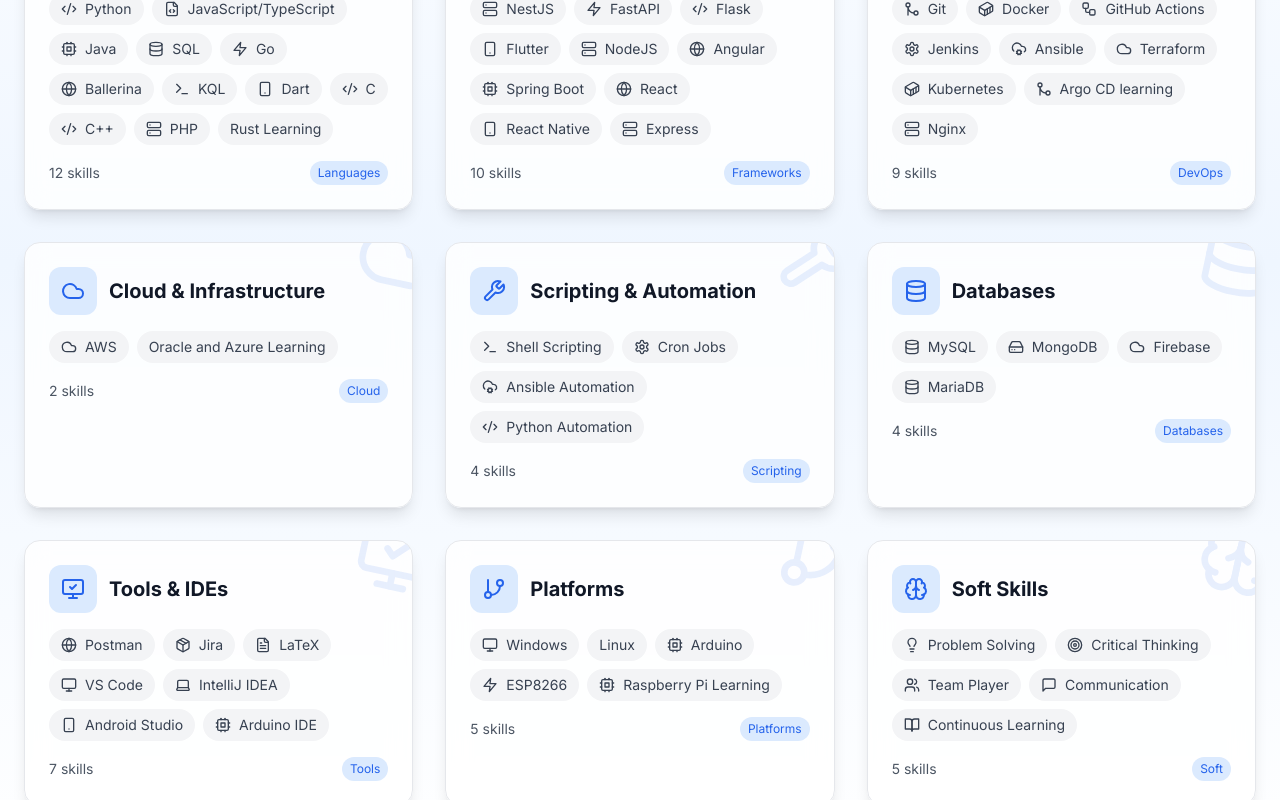
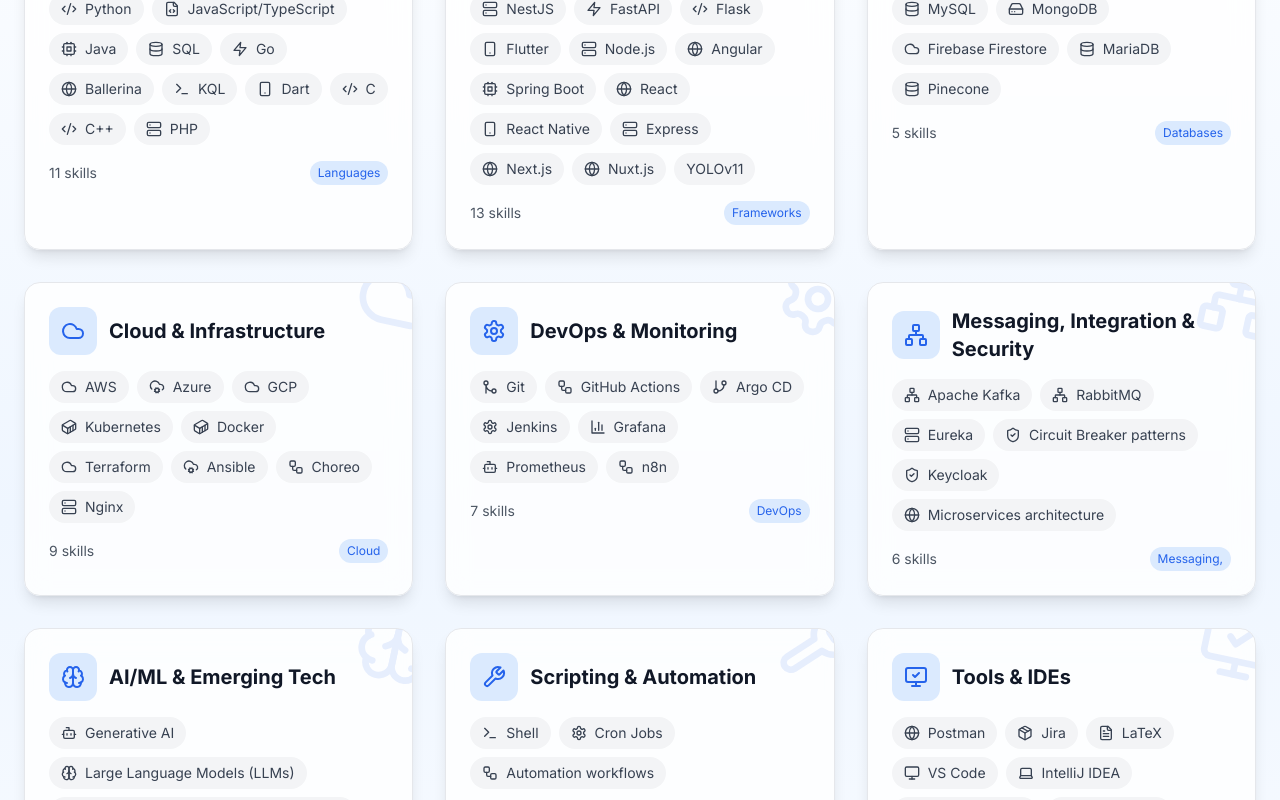
Before and after one commit to vipunsanjana/New_Portfolio, a React (Vite) app: page / in a window 1280 px wide. Shown: the part 3600-4400 px from the top of the page. Built offline with nearby package versions, Linux system fonts and the light colour scheme.

Commit message:
Enhance Education, Projects, and Skills components with updated entries, improved descriptions, and additional technologies for better representation of qualifications and expertise.

```diff
--- a/src/components/Education.tsx
+++ b/src/components/Education.tsx
@@ -7,6 +7,13 @@
 
 const Education: React.FC<EducationProps> = ({ darkMode }) => {
   const educationData = [
+      {
+      icon: GraduationCap,
+      title: "B.Sc (Software Engineering) Hon's",
+      institution: "University of Kelaniya - Faculty of Science",
+      year: "2022 - Present",
+      stream: "Net Centric Applications domain, Mobile Computing Applications domain, Data Science and Engineering Applications domain"
+    },
     {
       icon: School,
       title: "G.C.E. Advanced Level",
@@ -14,13 +21,6 @@
       year: "2020",
       stream: "Physical Science",
       result: "A - Combined Maths | B - Physics | B - Chemistry, Z-Score - 1.6"
-    },
-    {
-      icon: GraduationCap,
-      title: "B.Sc (Software Engineering) Hon's",
-      institution: "University of Kelaniya - Faculty of Science",
-      year: "2022 - Present",
-      stream: "Net Centric Applications domain, Mobile Computing Applications domain, Data Science and Engineering Applications domain"
     },
     {
       icon: BadgeCheck,
--- a/src/components/Projects.tsx
+++ b/src/components/Projects.tsx
@@ -162,14 +162,14 @@
       title: 'Spring Microservices Complete Blueprint',
       description: 'A complete end-to-end microservices architecture built with Spring Boot and Spring Cloud. Includes service discovery (Eureka), API Gateway, Keycloak security, inter-service communication, and circuit breakers.',
       image: 'https://images.pexels.com/photos/1181345/pexels-photo-1181345.jpeg?auto=compress&cs=tinysrgb&w=800', // microservices image
-      technologies: ['Java', 'Spring Boot', 'Spring Cloud', 'Eureka', 'Keycloak'],
+      technologies: ['Java', 'Spring Boot', 'Spring Cloud', 'Eureka', 'Keycloak', 'Docker', 'Kafka', 'MySQL', 'MongoDB', 'Circuit Breaker', 'Grafana', 'Prometheus'],
       githubUrl: 'https://github.com/vipunsanjana/Spring-Microservices-Complete-Blueprint',
       date: '2024',
       category: 'Backend',
       deployment: 'Microservices Architecture'
     },
     {
-      title: 'MLOps Diabetes Prediction API',
+      title: 'MLOps Diabetes Prediction API with FastAPI & Kubernetes',
       description: 'MLOps-ready Diabetes Prediction API using FastAPI, Docker, and Kubernetes. Includes automated CI/CD with GitHub Actions, versioned Docker images, and secure secret management.',
       image: 'https://images.pexels.com/photos/4021775/pexels-photo-4021775.jpeg?auto=compress&cs=tinysrgb&w=800', // ML prediction image
       technologies: ['FastAPI', 'Random Forest', 'Docker', 'Kubernetes', 'GitHub Actions'],
@@ -179,20 +179,16 @@
       deployment: 'Kubernetes Cluster'
     },
     {
-      title: 'Classical Machine Learning Models Suite',
-      description: 'Implementations of core ML algorithms including SVM, Decision Trees, KNN, and Ensemble Methods with preprocessing, tuning, and evaluation on real datasets.',
-      image: 'https://images.pexels.com/photos/1181671/pexels-photo-1181671.jpeg?auto=compress&cs=tinysrgb&w=800',
-      technologies: ['Python', 'Scikit-learn', 'XGBoost', 'mlxtend', 'Jupyter Notebook'],
-      githubUrl: [
-        'https://github.com/vipunsanjana/MLO-SVM-Bank-Marketing-Classifier-ML',
-        'https://github.com/vipunsanjana/MLO-Ensemble-Methods-ML',
-        'https://github.com/vipunsanjana/MLO-Decision-Tree-Classification-Regression',
-        'https://github.com/vipunsanjana/MLO-KNN-Classification-Regression'
-      ],
+      title: 'AutoSecOps: Automated Vulnerability Detection in DevSecOps (Pending)',
+      description: 'Ongoing final year research project focused on automating vulnerability detection in DevSecOps pipelines. Integrates ML models for vulnerability prediction, security automation, and visualization dashboards.',
+      image: 'https://images.pexels.com/photos/5380643/pexels-photo-5380643.jpeg?auto=compress&cs=tinysrgb&w=800', // Cybersecurity-themed image
+      technologies: ['Cybersecurity', 'Artificial Intelligence (AI)', 'DevSecOps', 'Machine Learning'],
+      githubUrl: 'Private Repository',
       date: '2025',
-      category: 'AI/ML',
-      deployment: 'Jupyter Notebook'
+      category: 'Cybersecurity + AI',
+      deployment: 'Security Automation Research'
     }
+
   ];
 
   return (
--- a/src/components/Skills.tsx
+++ b/src/components/Skills.tsx
@@ -29,7 +29,13 @@
   Users,
   MessageSquare,
   Target,
-  BookOpen
+  BookOpen,
+  Network,
+  ShieldCheck,
+  Binary,
+  BarChart3,
+  Bot,
+  WorkflowIcon,
 } from 'lucide-react';
 
 interface SkillsProps {
@@ -37,112 +43,203 @@
 }
 
 const Skills: React.FC<SkillsProps> = ({ darkMode }) => {
-
   // Technology-specific icons mapping
   const techIcons: { [key: string]: any } = {
     // Languages
-    'Python': Code2,
+    Python: Code2,
     'JavaScript/TypeScript': FileCode,
-    'Java': Cpu,
-    'SQL': Database,
-    'Go': Zap,
-    'Ballerina': Globe,
-    'KQL': Terminal,
-    'Dart': Smartphone,
-    'C': Code2,
+    Java: Cpu,
+    SQL: Database,
+    Go: Zap,
+    Ballerina: Globe,
+    KQL: Terminal,
+    Dart: Smartphone,
+    C: Code2,
     'C++': Code2,
-    'PHP': Server,
+    PHP: Server,
 
-    // Frameworks
-    'NestJS': Server,
-    'FastAPI': Zap,
-    'Flask': Code2,
-    'Flutter': Smartphone,
-    'NodeJS': Server,
-    'Angular': Globe,
+    // Frameworks & Libraries
+    NestJS: Server,
+    FastAPI: Zap,
+    Flask: Code2,
+    Flutter: Smartphone,
+    'Node.js': Server,
+    Angular: Globe,
     'Spring Boot': Cpu,
-    'React': Globe,
+    React: Globe,
     'React Native': Smartphone,
-    'Express': Server,
-
-    // DevOps
-    'Git': GitMerge,
-    'Docker': Container,
-    'GitHub Actions': Workflow,
-    'Jenkins': Settings,
-    'Ansible': CloudCog,
-    'Terraform': Cloud,
-    'Kubernetes': Container,
-    'Argo CD learning': GitMerge,
-    'Nginx': Server, // Added Nginx
-
-    // Cloud
-    'AWS': Cloud,
-    'Oracle': Database,
-    'Azure Learning': CloudCog,
-
-    // Scripting
-    'Shell Scripting': Terminal,
-    'Cron Jobs': Settings,
-    'Ansible Automation': CloudCog,
-    'Python Automation': Code2,
+    Express: Server,
+    'Next.js': Globe,
+    'Nuxt.js': Globe,
 
     // Databases
-    'MySQL': Database,
-    'MongoDB': HardDrive,
-    'Firebase': Cloud,
-    'MariaDB': Database,
+    MySQL: Database,
+    MongoDB: HardDrive,
+    'Firebase Firestore': Cloud,
+    MariaDB: Database,
+    Pinecone: Database,
 
-    // Tools
-    'Postman': Globe,
-    'Jira': Package,
-    'LaTeX': FileText,
+    // Cloud & Infrastructure
+    AWS: Cloud,
+    Azure: CloudCog,
+    GCP: Cloud,
+    Kubernetes: Container,
+    Docker: Container,
+    Terraform: Cloud,
+    Ansible: CloudCog,
+    Choreo: WorkflowIcon,
+    Nginx: Server,
+
+    // DevOps & Monitoring
+    Git: GitMerge,
+    'GitHub Actions': Workflow,
+    Jenkins: Settings,
+    'Argo CD': GitBranch,
+    Grafana: BarChart3,
+    Prometheus: Bot,
+    n8n: Workflow,
+
+    // Messaging, Integration & Security
+    'Apache Kafka': Network,
+    RabbitMQ: Network,
+    Eureka: Server,
+    'Circuit Breaker patterns': ShieldCheck,
+    Keycloak: ShieldCheck,
+    'Microservices architecture': Globe,
+
+    // AI/ML & Emerging Tech
+    'Generative AI': Bot,
+    'Large Language Models (LLMs)': Brain,
+    'Retrieval-Augmented Generation (RAG)': Binary,
+    MLOps: Bot,
+    'scikit-learn': Code2,
+    PyTorch: Zap,
+    TensorFlow: Zap,
+    CrewAI: Bot,
+    MCP: Globe,
+
+    // Scripting & Automation
+    Shell: Terminal,
+    'Cron Jobs': Settings,
+    'Automation workflows': Workflow,
+
+    // Tools & IDEs
+    Postman: Globe,
+    Jira: Package,
+    LaTeX: FileText,
     'VS Code': Monitor,
     'IntelliJ IDEA': Laptop,
     'Android Studio': Smartphone,
     'Arduino IDE': Cpu,
 
-    // Platforms
-    'Windows': Monitor,
-    'Linux (Ubuntu, Kali)': Terminal,
-    'Arduino': Cpu,
-    'ESP8266': Zap,
-    'Raspberry Pi Learning': Cpu,
+    // Platforms & Hardware
+    Windows: Monitor,
+    Linux: Terminal,
+    Arduino: Cpu,
+    ESP8266: Zap,
+    'Raspberry Pi': Cpu,
 
     // Soft Skills
     'Problem Solving': Lightbulb,
     'Critical Thinking': Target,
-    'Team Player': Users,
-    'Communication': MessageSquare,
-    'Continuous Learning': BookOpen
+    Teamwork: Users,
+    Communication: MessageSquare,
+    'Continuous Learning': BookOpen,
   };
 
   const techDetails = [
-    { icon: TerminalSquare, title: 'Languages', content: 'Python, JavaScript/TypeScript, Java, SQL, Go, Ballerina, KQL, Dart, C, C++, PHP, Rust Learning' },
-    { icon: Layers, title: 'Frameworks', content: 'NestJS, FastAPI, Flask, Flutter, NodeJS, Angular, Spring Boot, React, React Native, Express' },
-    { icon: Settings, title: 'DevOps Tools & Platforms', content: 'Git, Docker, GitHub Actions, Jenkins, Ansible, Terraform, Kubernetes, Argo CD learning, Nginx' }, // Added Nginx
-    { icon: Cloud, title: 'Cloud & Infrastructure', content: 'AWS, Oracle and Azure Learning' },
-    { icon: Wrench, title: 'Scripting & Automation', content: 'Shell Scripting, Cron Jobs, Ansible Automation, Python Automation' },
-    { icon: Database, title: 'Databases', content: 'MySQL, MongoDB, Firebase, MariaDB' },
-    { icon: MonitorCheck, title: 'Tools & IDEs', content: 'Postman, Jira, LaTeX, VS Code, IntelliJ IDEA, Android Studio, Arduino IDE' },
-    { icon: GitBranch, title: 'Platforms', content: 'Windows, Linux, Arduino, ESP8266, Raspberry Pi Learning' },
-    { icon: Brain, title: 'Soft Skills', content: 'Problem Solving, Critical Thinking, Team Player, Communication, Continuous Learning' }
+    {
+      icon: TerminalSquare,
+      title: 'Languages',
+      content:
+        'Python, JavaScript/TypeScript, Java, SQL, Go, Ballerina, KQL, Dart, C, C++, PHP',
+    },
+    {
+      icon: Layers,
+      title: 'Frameworks & Libraries',
+      content:
+        'NestJS, FastAPI, Flask, Flutter, Node.js, Angular, Spring Boot, React, React Native, Express, Next.js, Nuxt.js, YOLOv11',
+    },
+    {
+      icon: Database,
+      title: 'Databases',
+      content: 'MySQL, MongoDB, Firebase Firestore, MariaDB, Pinecone',
+    },
+    {
+      icon: Cloud,
+      title: 'Cloud & Infrastructure',
+      content: 'AWS, Azure, GCP, Kubernetes, Docker, Terraform, Ansible, Choreo, Nginx',
+    },
+    {
+      icon: Settings,
+      title: 'DevOps & Monitoring',
+      content: 'Git, GitHub Actions, Argo CD, Jenkins, Grafana, Prometheus, n8n',
+    },
+    {
+      icon: Network,
+      title: 'Messaging, Integration & Security',
+      content:
+        'Apache Kafka, RabbitMQ, Eureka, Circuit Breaker patterns, Keycloak, Microservices architecture',
+    },
+    {
+      icon: Brain,
+      title: 'AI/ML & Emerging Tech',
+      content:
+        'Generative AI, Large Language Models (LLMs), Retrieval-Augmented Generation (RAG), YOLOv11, MLOps, scikit-learn, PyTorch, TensorFlow, CrewAI, MCP',
+    },
+    {
+      icon: Wrench,
+      title: 'Scripting & Automation',
+      content: 'Shell, Cron Jobs, Automation workflows',
+    },
+    {
+      icon: MonitorCheck,
+      title: 'Tools & IDEs',
+      content: 'Postman, Jira, LaTeX, VS Code, IntelliJ IDEA, Android Studio, Arduino IDE',
+    },
+    {
+      icon: GitBranch,
+      title: 'Platforms & Hardware',
+      content: 'Windows, Linux, Arduino, ESP8266, Raspberry Pi',
+    },
+    {
+      icon: Brain,
+      title: 'Soft Skills',
+      content:
+        'Problem Solving, Critical Thinking, Teamwork, Communication, Continuous Learning',
+    },
   ];
 
   const parseSkills = (content: string) => {
-    return content.split(', ').map(skill => skill.trim());
+    return content.split(', ').map((skill) => skill.trim());
   };
 
   return (
-    <section id="skills" className={`py-20 ${darkMode ? 'bg-gray-900' : 'bg-gradient-to-b from-white via-blue-50 to-white'}`}>
+    <section
+      id="skills"
+      className={`py-20 ${
+        darkMode
+          ? 'bg-gray-900'
+          : 'bg-gradient-to-b from-white via-blue-50 to-white'
+      }`}
+    >
       <div className="container mx-auto px-6">
-
         <div className="text-center mb-16">
-          <h2 className={`text-3xl sm:text-4xl md:text-5xl font-bold mb-4 ${darkMode ? 'text-white' : 'text-gray-900'}`}>
+          <h2
+            className={`text-3xl sm:text-4xl md:text-5xl font-bold mb-4 ${
+              darkMode ? 'text-white' : 'text-gray-900'
+            }`}
+          >
             Skills & Technologies
           </h2>
-          <div className={`w-24 h-1 mx-auto mb-6 bg-gradient-to-r from-blue-500 to-purple-500 rounded-full`}></div>
-          <p className={`text-lg ${darkMode ? 'text-gray-400' : 'text-gray-600'}`}>
+          <div
+            className={`w-24 h-1 mx-auto mb-6 bg-gradient-to-r from-blue-500 to-purple-500 rounded-full`}
+          ></div>
+          <p
+            className={`text-lg ${
+              darkMode ? 'text-gray-400' : 'text-gray-600'
+            }`}
+          >
             Tools and tech I work with to bring ideas to life.
           </p>
         </div>
@@ -157,21 +254,27 @@
                   : 'bg-white/80 backdrop-blur-md border border-gray-200 hover:border-blue-400 shadow-lg hover:shadow-xl'
               }`}
               style={{
-                animationDelay: `${index * 100}ms`
+                animationDelay: `${index * 100}ms`,
               }}
             >
               {/* Header with Icon and Title */}
               <div className="flex items-center gap-3 mb-4">
-                <div className={`p-3 rounded-xl ${
+                <div
+                  className={`p-3 rounded-xl ${
                     darkMode ? 'bg-blue-500/20' : 'bg-blue-100'
-                }`}>
-                  <tech.icon className={`w-6 h-6 ${
+                  }`}
+                >
+                  <tech.icon
+                    className={`w-6 h-6 ${
                       darkMode ? 'text-blue-400' : 'text-blue-600'
-                  }`} />
+                    }`}
+                  />
                 </div>
-                <h4 className={`text-xl font-bold ${
+                <h4
+                  className={`text-xl font-bold ${
                     darkMode ? 'text-white' : 'text-gray-900'
-                }`}>
+                  }`}
+                >
                   {tech.title}
                 </h4>
               </div>
@@ -187,47 +290,54 @@
                         : 'bg-gray-100 text-gray-700 hover:bg-blue-100 hover:text-blue-700'
                     }`}
                     style={{
-                      animationDelay: `${index * 100 + skillIndex * 50}ms`
+                      animationDelay: `${index * 100 + skillIndex * 50}ms`,
                     }}
                   >
-                    {techIcons[skill] && (() => {
+                    {techIcons[skill] &&
+                      (() => {
                         const IconComponent = techIcons[skill];
                         return <IconComponent className="w-4 h-4" />;
                       })()}
-                  <span
-                      className="whitespace-nowrap"
-                    >
-                      {skill}
-                    </span>
+                    <span className="whitespace-nowrap">{skill}</span>
                   </div>
                 ))}
               </div>
 
               {/* Skill Count Badge */}
               <div className="mt-4 flex justify-between items-center">
-                <span className={`text-sm ${
+                <span
+                  className={`text-sm ${
                     darkMode ? 'text-gray-400' : 'text-gray-600'
-                }`}>
+                  }`}
+                >
                   {parseSkills(tech.content).length} skills
                 </span>
-                <div className={`px-2 py-1 rounded-full text-xs font-medium ${
-                  darkMode ? 'bg-blue-500/20 text-blue-400' : 'bg-blue-100 text-blue-600'
-                }`}>
+                <div
+                  className={`px-2 py-1 rounded-full text-xs font-medium ${
+                    darkMode
+                      ? 'bg-blue-500/20 text-blue-400'
+                      : 'bg-blue-100 text-blue-600'
+                  }`}
+                >
                   {tech.title.split(' ')[0]}
                 </div>
               </div>
 
               {/* Hover Effect Overlay */}
-              <div className={`absolute inset-0 opacity-0 group-hover:opacity-100 transition-opacity duration-300 rounded-2xl ${
+              <div
+                className={`absolute inset-0 opacity-0 group-hover:opacity-100 transition-opacity duration-300 rounded-2xl ${
                   darkMode
                     ? 'bg-gradient-to-br from-blue-600/10 to-purple-600/10'
                     : 'bg-gradient-to-br from-blue-50/50 to-purple-50/50'
-              }`} />
+                }`}
+              />
 
               {/* Decorative Corner */}
-              <div className={`absolute top-0 right-0 w-20 h-20 opacity-10 ${
+              <div
+                className={`absolute top-0 right-0 w-20 h-20 opacity-10 ${
                   darkMode ? 'text-blue-400' : 'text-blue-600'
-              }`}>
+                }`}
+              >
                 <tech.icon className="w-full h-full transform rotate-12 translate-x-6 -translate-y-6" />
               </div>
             </div>
```
Lines whose indentation alone changed are shown as unchanged.
